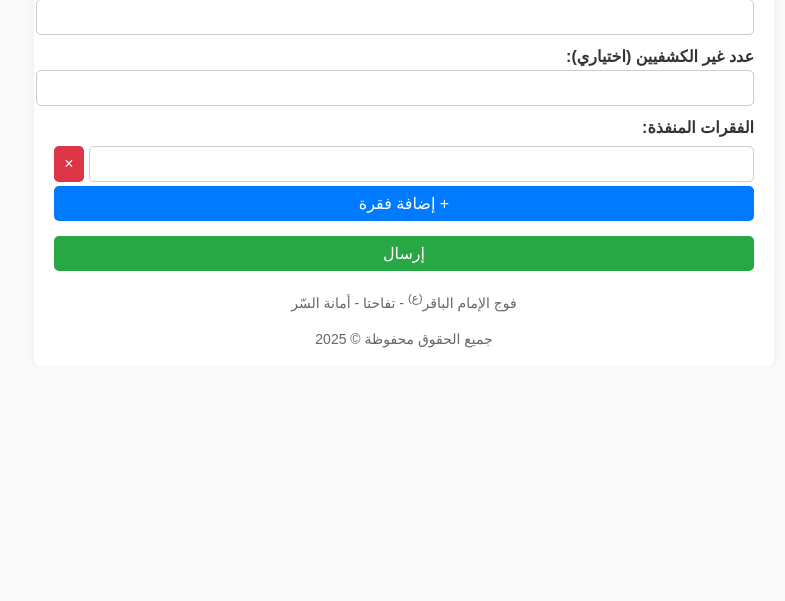
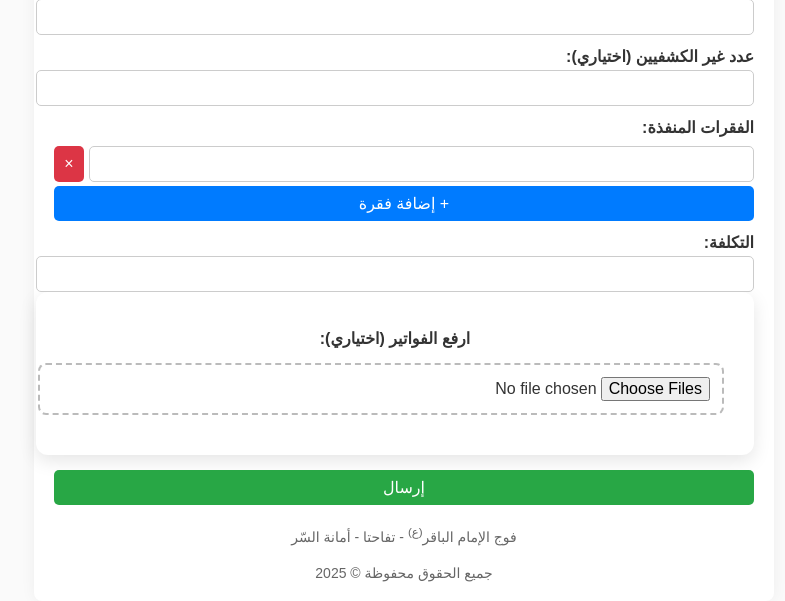
Before and after one commit to MhmdMC/Kashefe, a Flask app: page / in a window 1280 px wide. Shown: the part 657-1258 px from the top of the page, without its empty margins (236-1021 px from the left). Before the commit the page ends 1005 px from the top, so only its background shows below. Run offline with Flask 3, Linux system fonts and the light colour scheme; some libraries are stand-ins or nearby versions.

Commit message:
Fawatir Branch + Done

```diff
--- a/app.py
+++ b/app.py
@@ -9,10 +9,16 @@ app.secret_key = "secret123"
 TELEGRAM_TOKEN = "8286847352:AAFcoQWxJ1JBM-dOv_SBQOPxtMBLggpwDW8"
 CHAT_ID = "-4835473371"
 
-def send_telegram(message):
+def send_telegram_msg(message):
     url = f"https://api.telegram.org/bot{TELEGRAM_TOKEN}/sendMessage"
     data = {"chat_id": CHAT_ID, "text": message, "parse_mode": "HTML"}
     requests.post(url, data=data)
+
+def send_telegram_file(message, photo):
+    url = f"https://api.telegram.org/bot{TELEGRAM_TOKEN}/sendPhoto"
+    data = {"chat_id": CHAT_ID, "caption": message, "parse_mode": "HTML"}
+    files = {"photo": photo}
+    requests.post(url, data=data, files=files)
 
 @app.route("/", methods=["GET", "POST"])
 def index():
@@ -27,7 +33,8 @@ def index():
             "عدد الكشفيين": request.form.get("scouts"),
             "عدد غير الكشفيين": request.form.get("non_scouts"),
             "مناسبة النشاط": request.form.get("occasion") or "لا يوجد",
-            "الفقرات المنفذة": request.form.getlist("paragraphs[]")
+            "الفقرات المنفذة": request.form.getlist("paragraphs[]"),
+            "التكلفة": request.form.get("cost") or "0",
         }
 
         # Validation
@@ -44,8 +51,14 @@ def index():
             else:
                 msg += f"{k}: {v}\n"
 
-        send_telegram(msg)
-        flash("تم إرسال النموذج إلى تيليجرام بنجاح!", "success")
+        send_telegram_msg(msg)
+
+        files = request.files.getlist("files[]")
+        if files and any(f.filename for f in files):
+            for file in files:
+                if file and file.filename:
+                    send_telegram_file(request.form.get("activity_type"), file)
+
         return redirect(url_for("index"))
 
     return render_template("index.html", today=date.today().isoformat())
--- a/templates/index.html
+++ b/templates/index.html
@@ -119,7 +119,28 @@
     color: #666;
 }
 
+.upload-box {
+  background: #fff;
+  padding: 25px 30px;
+  border-radius: 12px;
+  box-shadow: 0 6px 18px rgba(0,0,0,0.1);
+  text-align: center;
+  width: 94%;
+}
 
+input[type="file"] {
+  margin: 15px auto;
+  padding: 12px;
+  border: 2px dashed #bbb;
+  border-radius: 8px;
+  cursor: pointer;
+  width: 100%;
+  font-size: 16px;
+}
+
+input[type="file"]:hover {
+  border-color: #007bff;
+}
 
 </style>
 </head>
@@ -131,7 +152,7 @@
 
 <h1>محضر نشاط</h1>
 
-<form method="POST">
+<form method="POST", enctype="multipart/form-data">
     <label>التاريخ:</label>
     <input type="date" name="date" value="{{ today }}" required>
 
@@ -626,6 +647,14 @@
     <div id="paragraphs"></div>
     <button type="button" class="add-btn" onclick="addParagraph()">+ إضافة فقرة</button>
 
+    <label>التكلفة:</label>
+    <input type="number" name="cost" min="0">
+
+    <div class="upload-box">
+        <label for="files">ارفع الفواتير (اختياري):</label>
+        <input type="file" id="files" name="files[]" multiple>
+    </div>
+
     <button type="submit" class="submit-btn">إرسال</button>
 </form>
 <div class="footer">
```
